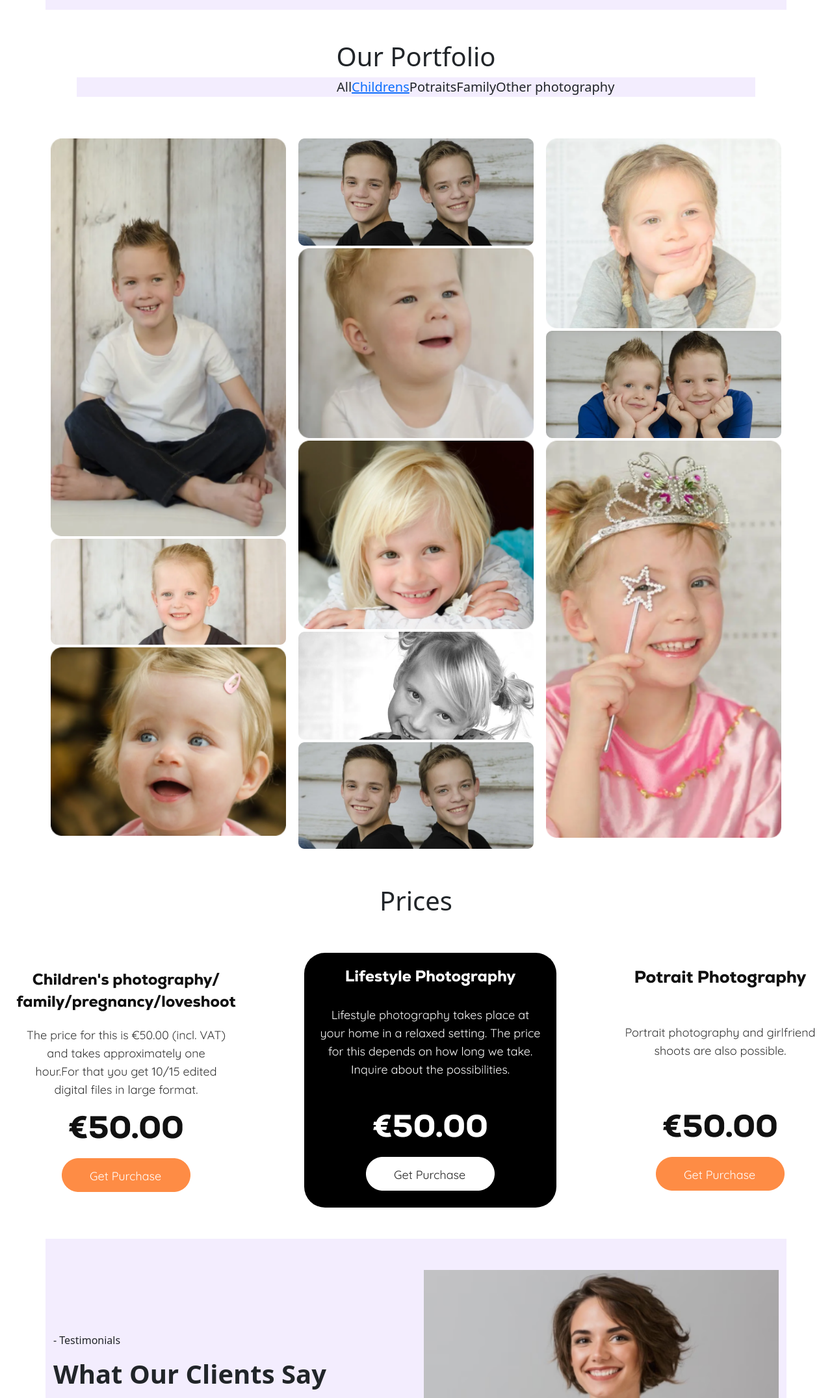
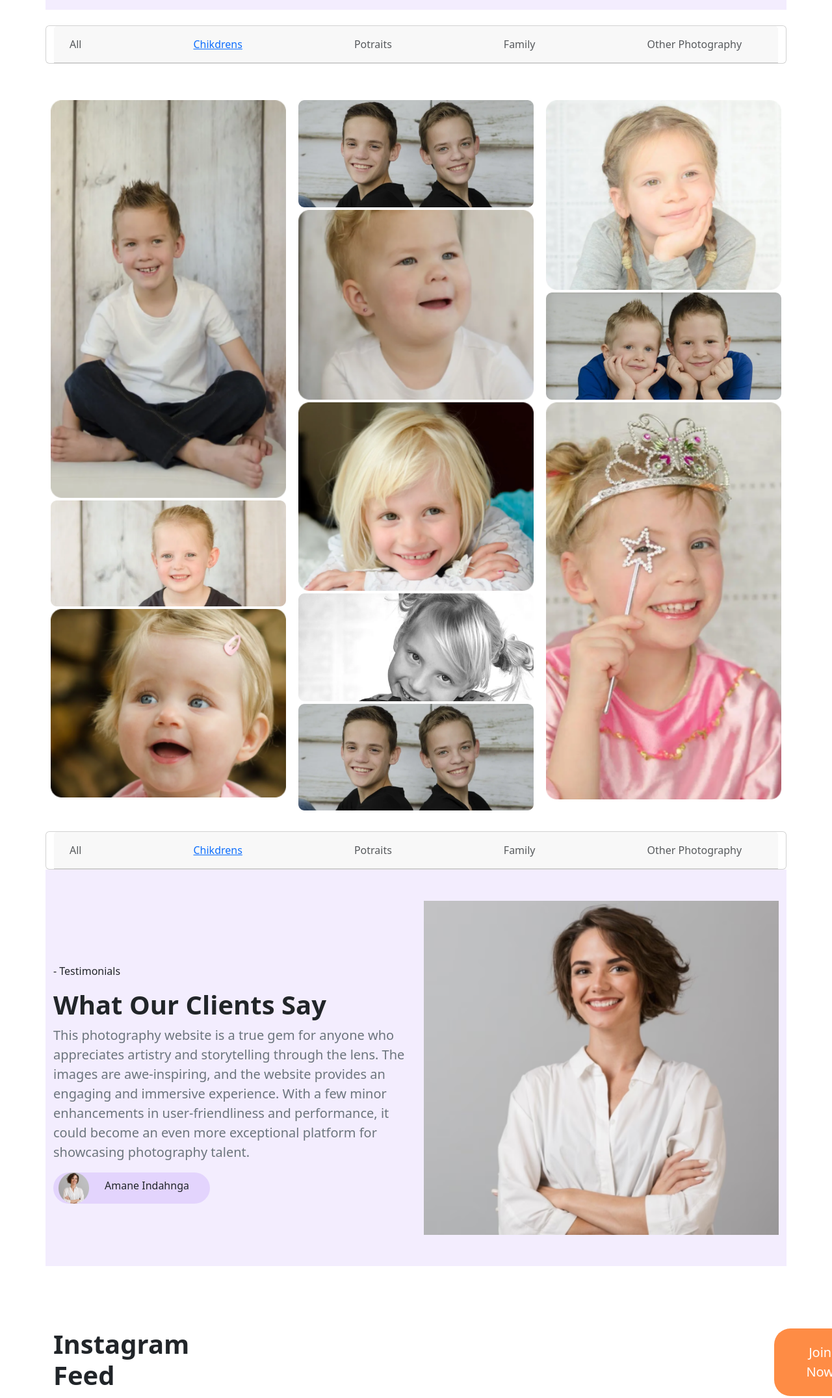
Before and after one commit to Md-Atikul-Islam-420/Bootstrap-assignment--1, a plain HTML site: page index.html in a window 1280 px wide. Shown: the part 1640-3791 px from the top of the page at 65% size. Drawn offline with nearby package versions, Linux system fonts and the light colour scheme.

Commit message:
Update index.html
Second assignment done

```diff
--- a/index.html
+++ b/index.html
@@ -103,24 +103,32 @@
 
      <!-- Portfolio section-->
 
+    <div class="card container text-center mt-4 ">
+      <div class="card-header">
+        <ul class="nav nav-pills card-header-pills " style="gap: 140px;">
+          <li class="nav-item">
+            <a class="nav-link disabled" href="#">All</a>
+          </li>
+          <li class="nav-item">
+            <a class="nav-link text-decoration-underline" href="#">Chikdrens</a>
+          </li>
+         <li class="nav-item">
+            <a class="nav-link disabled" aria-disabled="true">Potraits</a>
+          </li>
+          <li class="nav-item">
+            <a class="nav-link disabled" aria-disabled="true">Family</a>
+          </li>
+          <li class="nav-item">
+            <a class="nav-link disabled" aria-disabled="true">Other Photography</a>
+          </li>
 
-     <div>
+        </ul>
+      </div>
+    </div>
 
-        <div class="pt-5">
-          <h1 class="text-center">Our <span id="span">Portfolio</span></h1>
-         </div>
-         <div class="col-12  container px-md-5  align-items-center justify-content-between h-100 w-100 border-black ">
-          <h6 id="fil" class=" d-md-flex align-items-lg-center fs-5 ">
-            <a>All</a>
-            <a href="#" >Childrens</a>
-            <a >Potraits</a>
-            <a>Family</a>
-            <a>Other photography</a>
-          </h6>
 
-        </div>
 
-     </div>
+
 
      <!-- image gallery-->
      <div class="container xxl pt-5 px-2">
@@ -161,26 +169,31 @@
     </div>
 
     <!-- Prices section -->
-    <div class="pt-5">
-      <h1 class="text-center">Prices</h1>
-     </div>
-    <div class="d-flex flex-column flex-md-row justify-content-center justify-content-md-between gap-4 pt-5  pb-5">
-      <div class="w-33 p-4 bg-white   rounded-5">
-        <img src="images/Group 27.png">
 
+    <div class="card container text-center mt-4 ">
+      <div class="card-header">
+        <ul class="nav nav-pills card-header-pills " style="gap: 140px;">
+          <li class="nav-item">
+            <a class="nav-link disabled" href="#">All</a>
+          </li>
+          <li class="nav-item">
+            <a class="nav-link text-decoration-underline" href="#">Chikdrens</a>
+          </li>
+         <li class="nav-item">
+            <a class="nav-link disabled" aria-disabled="true">Potraits</a>
+          </li>
+          <li class="nav-item">
+            <a class="nav-link disabled" aria-disabled="true">Family</a>
+          </li>
+          <li class="nav-item">
+            <a class="nav-link disabled" aria-disabled="true">Other Photography</a>
+          </li>
+
+        </ul>
       </div>
-      <div class="w-33 p-4 bg-black   rounded-5">
-        <img src="images/Group 28.png">
-
-      </div>
-      <div class="w-33 p-4 bg-white   rounded-5">
-        <img src="images/Group 29.png">
-
-      </div>
-
     </div>
 
-  </div>
+
 
   <!--Testimonials section-->
 
@@ -211,10 +224,14 @@
     <!-- instragram secetion -->
 
 
-      <div class="h-25 w-100 mt-5 mx-5 d-flex ">
-        <h1 class="feed">Instragram Feed</h1>
-        <button id="btnf" type="btn" class="btn btn-outline-warning text-white " >join now</button>
-      </div>
+    <div class="container mx-auto pt-5 mt-5 d-flex">
+      <h1 class="fw-bold ">Instagram Feed</h1>
+      <button id="btnf" class="btn btn-lg text-white ps-5 pe-5">Join Now</button>
+    </div>
+
+
+
+
     <!-- image gellary2 -->
 
     <div class="container xxl pt-5 px-2">
```
